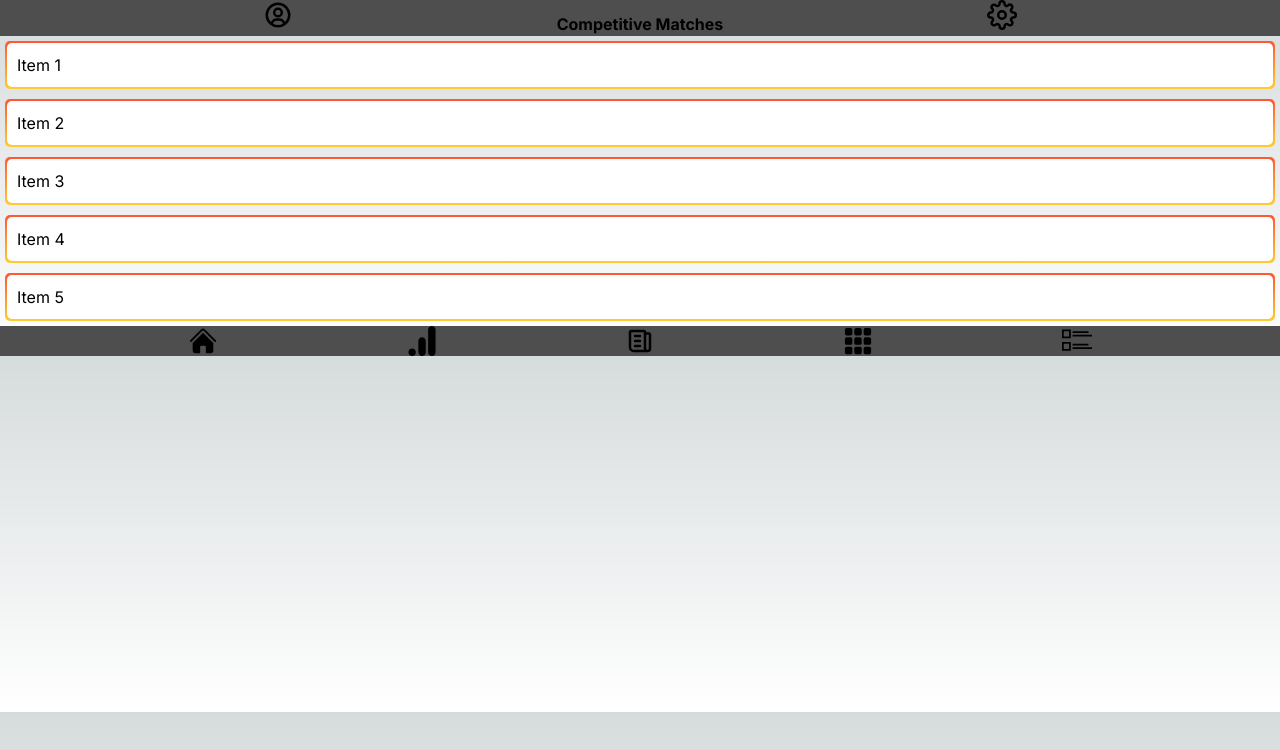
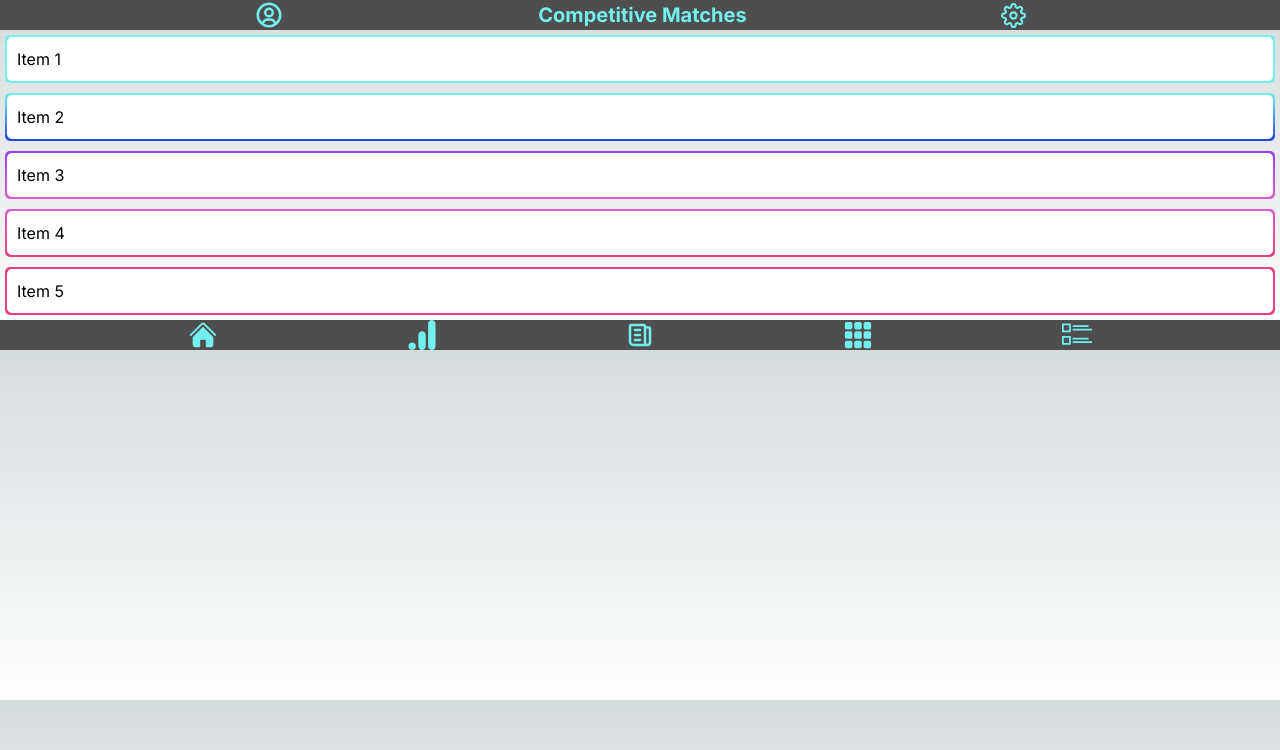
Before and after one commit to DiegoOrtegaElRincon/DAD-ui, a Next.js app in the folder dad-ui/: page / in a window 1280 px wide. Shown: the top 750 px of the page. Built offline with nearby package versions, Linux system fonts and the light colour scheme.

Commit message:
Top/Bottom-Navbar

```diff
--- a/dad-ui/src/components/bottomNavBar/BottomNavbar.tsx
+++ b/dad-ui/src/components/bottomNavBar/BottomNavbar.tsx
@@ -1,3 +1,4 @@
+"use client";
 import './bottomnavbar.css'
 import { HiHome } from 'react-icons/hi2'
 import { SiGoogleanalytics } from 'react-icons/si'
@@ -5,6 +6,7 @@ import { TbNews } from 'react-icons/tb'
 import { BsFillGrid3X3GapFill } from 'react-icons/bs'
 import { TfiLayoutListThumb } from 'react-icons/tfi'
 import Link from 'next/link'
+import { IconContext } from 'react-icons'
 
 export default function BottomNavBar() {
   return (
@@ -12,19 +14,39 @@ export default function BottomNavBar() {
       <nav className="NavBar">
         <div className='menu'>
           <div className='home'>
-            <Link href="/"><HiHome size={30} /></Link>
+            <Link href="/">
+              <IconContext.Provider value={{ className: "homeStyle color" }}>
+                <HiHome />
+              </IconContext.Provider>
+            </Link>
           </div>
           <div className='statistics'>
-            <Link href="/statistics"><SiGoogleanalytics size={30} /></Link>
+            <Link href="/statistics">
+              <IconContext.Provider value={{ className: "statisticsStyle color" }}>
+                <SiGoogleanalytics />
+              </IconContext.Provider>
+            </Link>
           </div>
           <div className='news'>
-            <Link href="/news"><TbNews size={30} /></Link>
+            <Link href="/news">
+              <IconContext.Provider value={{ className: "newsStyle color" }}>
+                <TbNews />
+              </IconContext.Provider>
+            </Link>
           </div>
           <div className='strats'>
-            <Link href="/strats"><BsFillGrid3X3GapFill size={30} /></Link>
+            <Link href="/strats">
+              <IconContext.Provider value={{ className: "stratsStyle color" }}>
+                <BsFillGrid3X3GapFill />
+              </IconContext.Provider>
+            </Link>
           </div>
           <div className='matches'>
-            <Link href="/matches"><TfiLayoutListThumb size={30} /></Link>
+            <Link href="/matches">
+              <IconContext.Provider value={{ className: "matchesStyle color" }}>
+                <TfiLayoutListThumb />
+              </IconContext.Provider>
+            </Link>
           </div>
         </div>
       </nav>
--- a/dad-ui/src/components/bottomNavBar/bottomnavbar.css
+++ b/dad-ui/src/components/bottomNavBar/bottomnavbar.css
@@ -1,7 +1,31 @@
-.menu{
+.menu {
    background-color: rgb(78, 78, 78);
    display: flex;
    flex-direction: row;
    justify-content: space-evenly;
    align-items: baseline;
 }
+
+.color{
+   color:#73EFEF;
+}
+
+.homeStyle {
+   font-size: 30px;
+}
+
+.statisticsStyle {
+   font-size: 30px;
+}
+
+.newsStyle {
+   font-size: 30px;
+}
+
+.stratsStyle {
+   font-size: 30px;
+}
+
+.matchesStyle{
+   font-size: 30px;
+}
--- a/dad-ui/src/components/topNavBar/TopNavbar.tsx
+++ b/dad-ui/src/components/topNavBar/TopNavbar.tsx
@@ -1,9 +1,10 @@
+"use client";
+
 import Link from 'next/link'
 import './topnavbar.css'
-
 import { BiUserCircle } from 'react-icons/bi'
 import { FiSettings } from 'react-icons/fi'
-
+import { IconContext } from "react-icons";
 
 export default function TopNavBar({ title }: { title: string }) {
   return (
@@ -11,13 +12,19 @@ export default function TopNavBar({ title }: { title: string }) {
       <nav className="NavBar">
         <div className='menu'>
           <div className="left">
-            <Link href="/user"><BiUserCircle size={30} /></Link>
+            <Link href="/user">
+              <IconContext.Provider value={{ className: "userIcon color" }}>
+                <BiUserCircle />
+              </IconContext.Provider>
+            </Link>
           </div>
-          <div className="center">
-            <strong>{title}</strong>
-          </div>
+          <strong className="title color">{title}</strong>
           <div className="right">
-            <Link href="/settings"><FiSettings size={30} /></Link>
+            <Link href="/settings">
+              <IconContext.Provider value={{ className: "settingsIcon color" }}>
+                <FiSettings classname="settings" />
+              </IconContext.Provider>
+            </Link>
           </div>
         </div>
       </nav>
--- a/dad-ui/src/components/topNavBar/topnavbar.css
+++ b/dad-ui/src/components/topNavBar/topnavbar.css
@@ -2,4 +2,23 @@
     background-color: 1D1D1D;
     display: flex;
     justify-content: baseline;
- }
+    align-items: center;
+}
+
+.color{
+    color:#73EFEF;
+}
+
+.userIcon{
+    font-size: 30px;
+
+}
+
+.settingsIcon{
+    font-size: 25px;
+
+}
+
+.title{
+    font-size: 20px;
+}
--- a/dad-ui/src/pages/(layout)/Main/main.css
+++ b/dad-ui/src/pages/(layout)/Main/main.css
@@ -13,6 +13,23 @@
     /* Define gradient for the border */
 }
 
+.box1{
+    background: linear-gradient(to bottom, #73EFEF, #73EFEF);
+}
+.box2{
+    background: linear-gradient(to bottom, #73EFEF, #2045E2);
+}
+.box3{
+    background: linear-gradient(to bottom, #9642EE, #DB5CCB);
+}
+.box4{
+    background: linear-gradient(to bottom, #DB5CCB, #EB3E83);
+}
+.box5{
+    background: linear-gradient(to bottom, #EB3E83, #EB3E83);
+}
+
+
 .content {
     background: white;
     /* Background color for the content */
```
